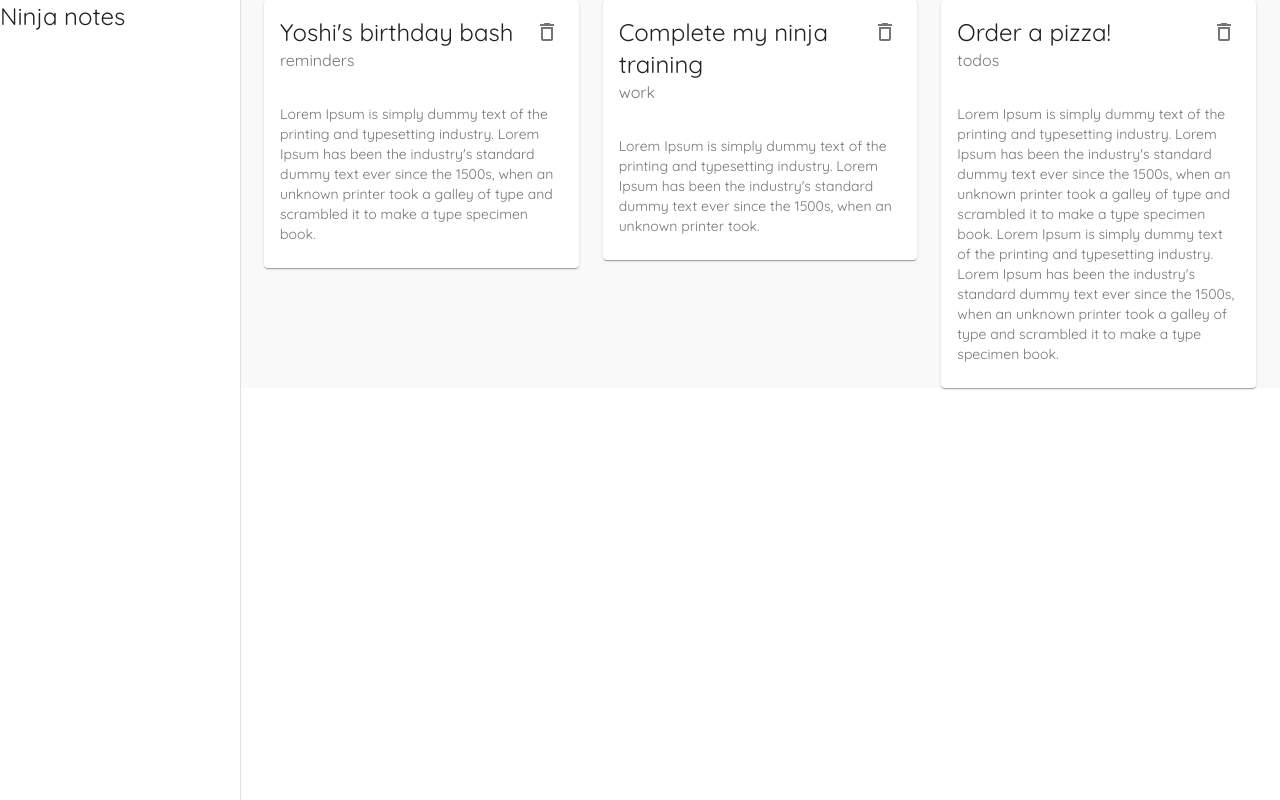
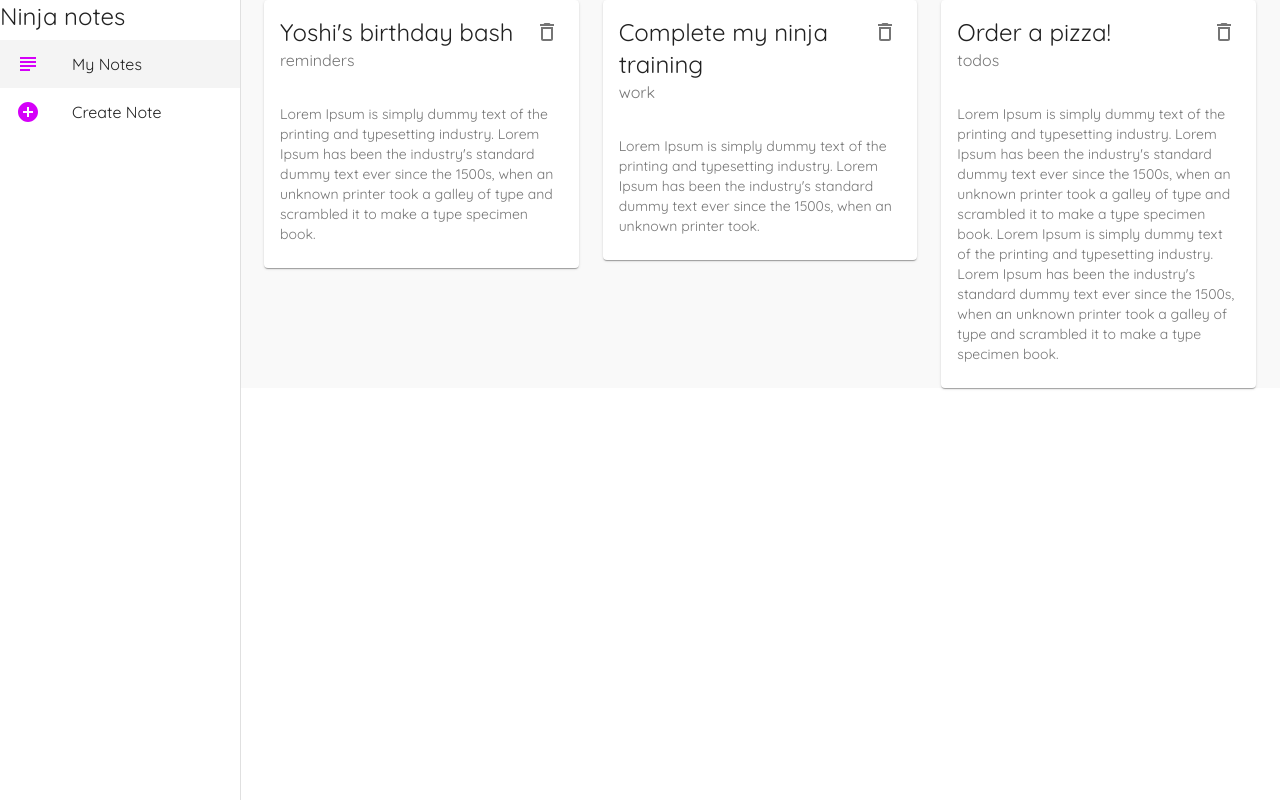
Before and after one commit to raphabarreto/material-ui-tut, a React (Create React App) app: page / in a window 1280 px wide. Built offline with nearby package versions, Linux system fonts and the light colour scheme; data requests are answered from the project's data file.

Commit message:
Lists & List Items

```diff
--- a/src/components/Layout.js
+++ b/src/components/Layout.js
@@ -2,6 +2,12 @@ import React from "react";
 import { makeStyles } from "@material-ui/core";
 import Drawer from "@material-ui/core/Drawer";
 import Typography from "@material-ui/core/Typography";
+import List from "@material-ui/core/List";
+import ListItem from "@material-ui/core/ListItem";
+import ListItemIcon from "@material-ui/core/ListItemIcon";
+import ListItemText from "@material-ui/core/ListItemText";
+import { AddCircleOutlined, SubjectOutlined } from "@material-ui/icons";
+import { useHistory, useLocation } from "react-router-dom";
 
 const drawerWidth = 240;
 
@@ -19,10 +25,28 @@ const useStyles = makeStyles({
   root: {
     display: "flex",
   },
+  active: {
+    background: "#f4f4f4",
+  },
 });
 
 export default function Layout({ children }) {
   const classes = useStyles();
+  const history = useHistory();
+  const location = useLocation();
+
+  const menuItems = [
+    {
+      text: "My Notes",
+      icon: <SubjectOutlined color="secondary" />,
+      path: "/",
+    },
+    {
+      text: "Create Note",
+      icon: <AddCircleOutlined color="secondary" />,
+      path: "/create",
+    },
+  ];
 
   return (
     <div className={classes.root}>
@@ -34,7 +58,25 @@ export default function Layout({ children }) {
           paper: classes.drawerPaper,
         }}
       >
-        <Typography variant="h5">Ninja notes</Typography>
+        <div>
+          <Typography variant="h5">Ninja notes</Typography>
+        </div>
+
+        <List>
+          {menuItems.map((item) => (
+            <ListItem
+              button
+              key={item.text}
+              onClick={() => history.push(item.path)}
+              className={
+                location.pathname === item.path ? classes.active : null
+              }
+            >
+              <ListItemIcon>{item.icon}</ListItemIcon>
+              <ListItemText primary={item.text} />
+            </ListItem>
+          ))}
+        </List>
       </Drawer>
 
       <div className={classes.page}>{children}</div>
```
